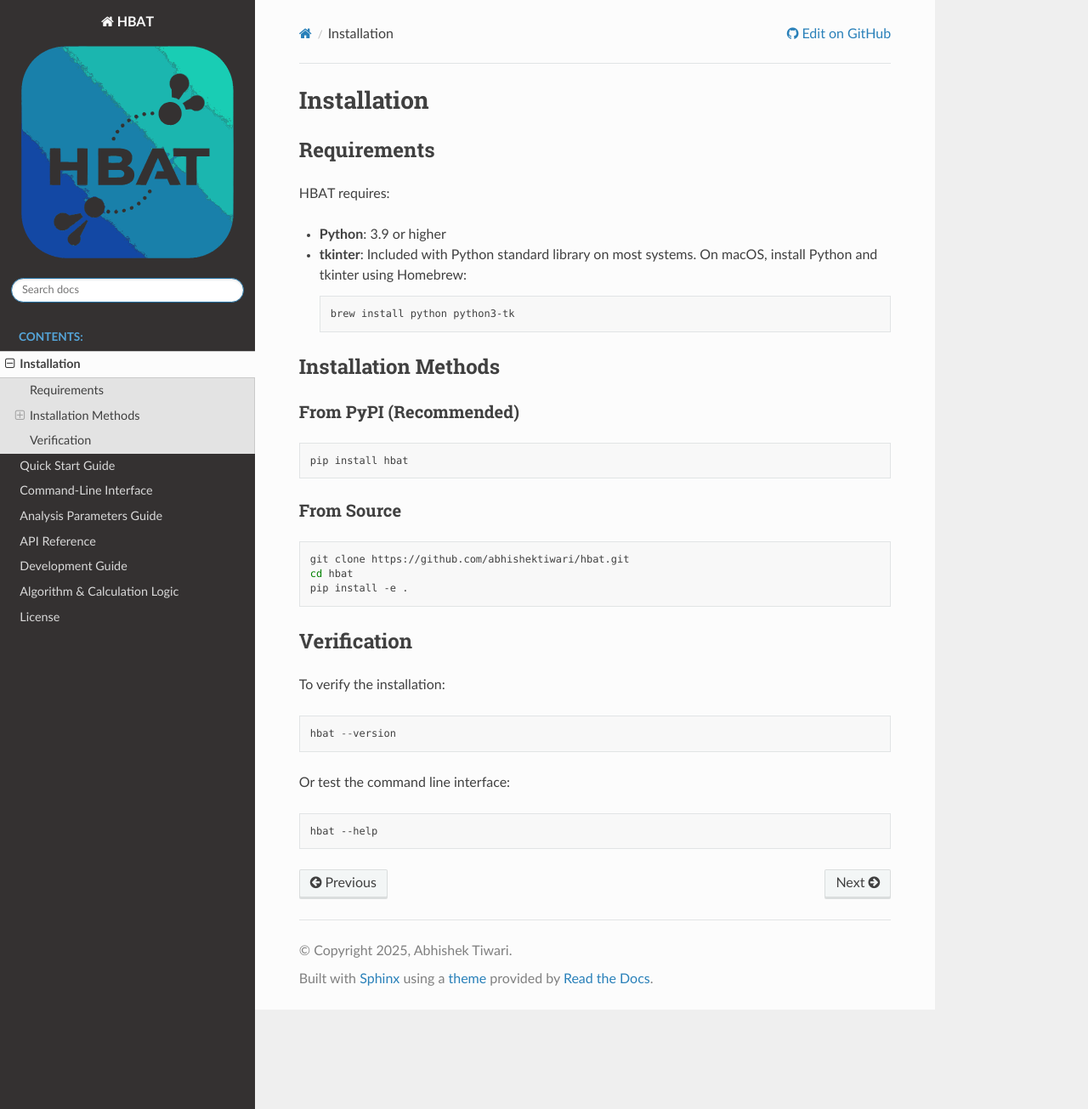
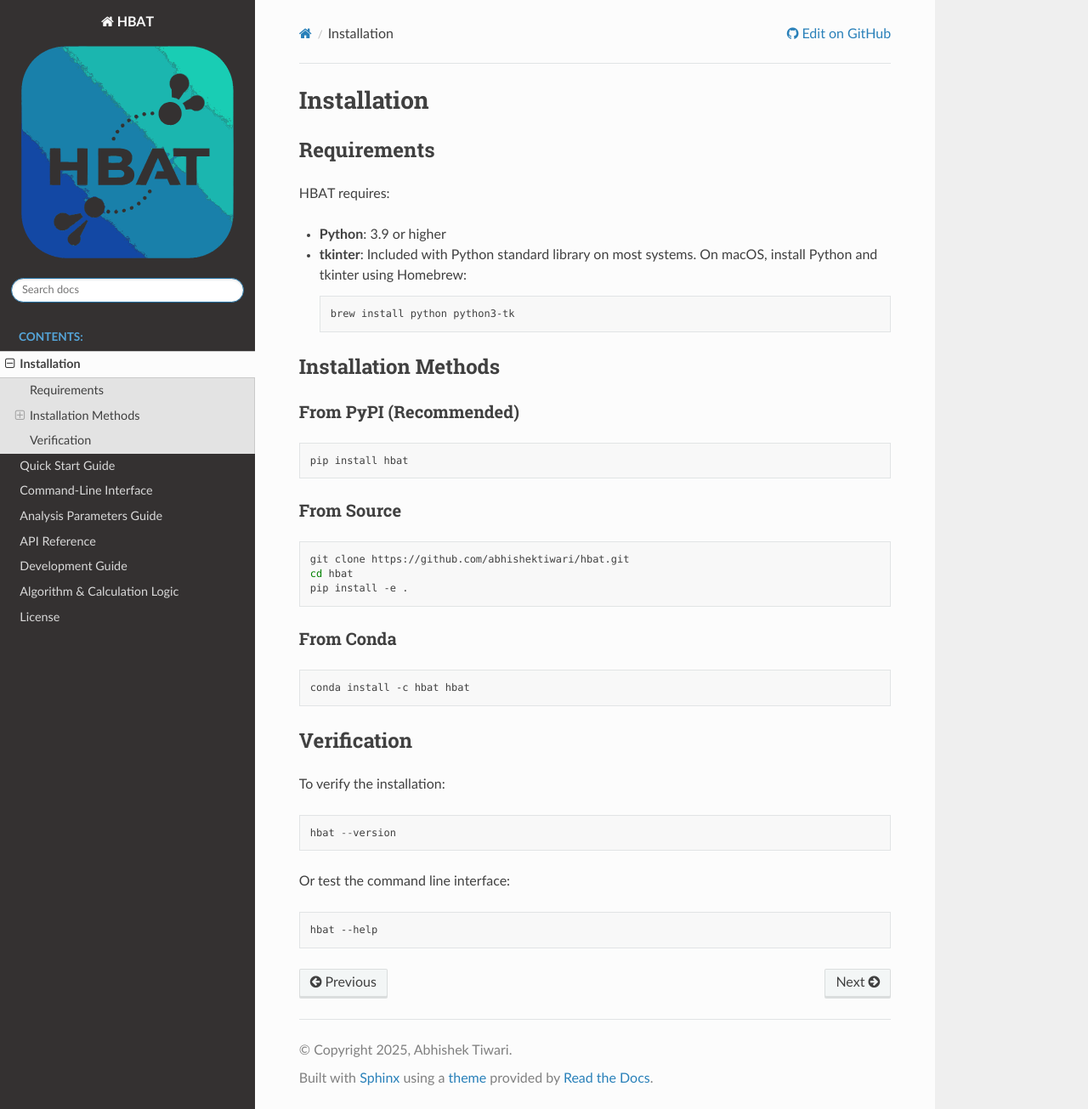
Before and after one commit to abhishektiwari/hbat, a Sphinx documentation site: the page built from docs/source/installation.rst, in a window 1280 px wide and 1305 px high. Shown: the whole window at 85% size. Built offline with Sphinx 7.4.7 and the Read the Docs theme 3.1.0, drawn with Linux system fonts in a browser that asks for light colours; the version number could not be read and is left out.

Commit message:
Added Conda installation and badge (#14)
Added Conda installation and badge

```diff
--- a/docs/source/index.rst
+++ b/docs/source/index.rst
@@ -25,6 +25,9 @@ HBAT Documentation
 
 .. image:: https://img.shields.io/pypi/status/hbat
    :alt: PyPI - Status
+
+.. image:: https://img.shields.io/conda/v/hbat/hbat
+   :alt: Conda Version
 
 .. github-shield::
    :username: abhishektiwari
--- a/docs/source/installation.rst
+++ b/docs/source/installation.rst
@@ -32,6 +32,14 @@ From Source
    cd hbat
    pip install -e .
 
+
+From Conda
+~~~~~~~~~~
+
+.. code-block:: bash
+
+   conda install -c hbat hbat
+
 Verification
 ------------
 
```
Also changed, not shown: README.md (+7 -1 lines).
